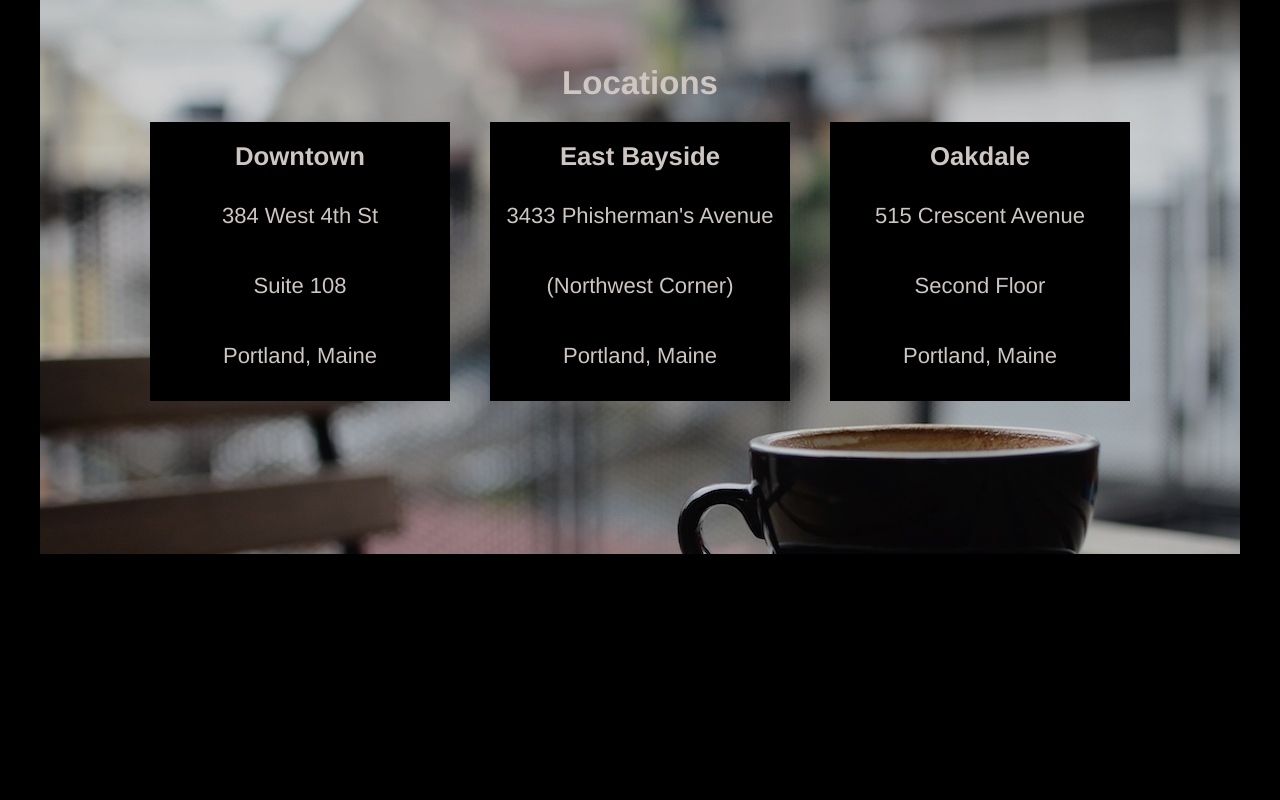
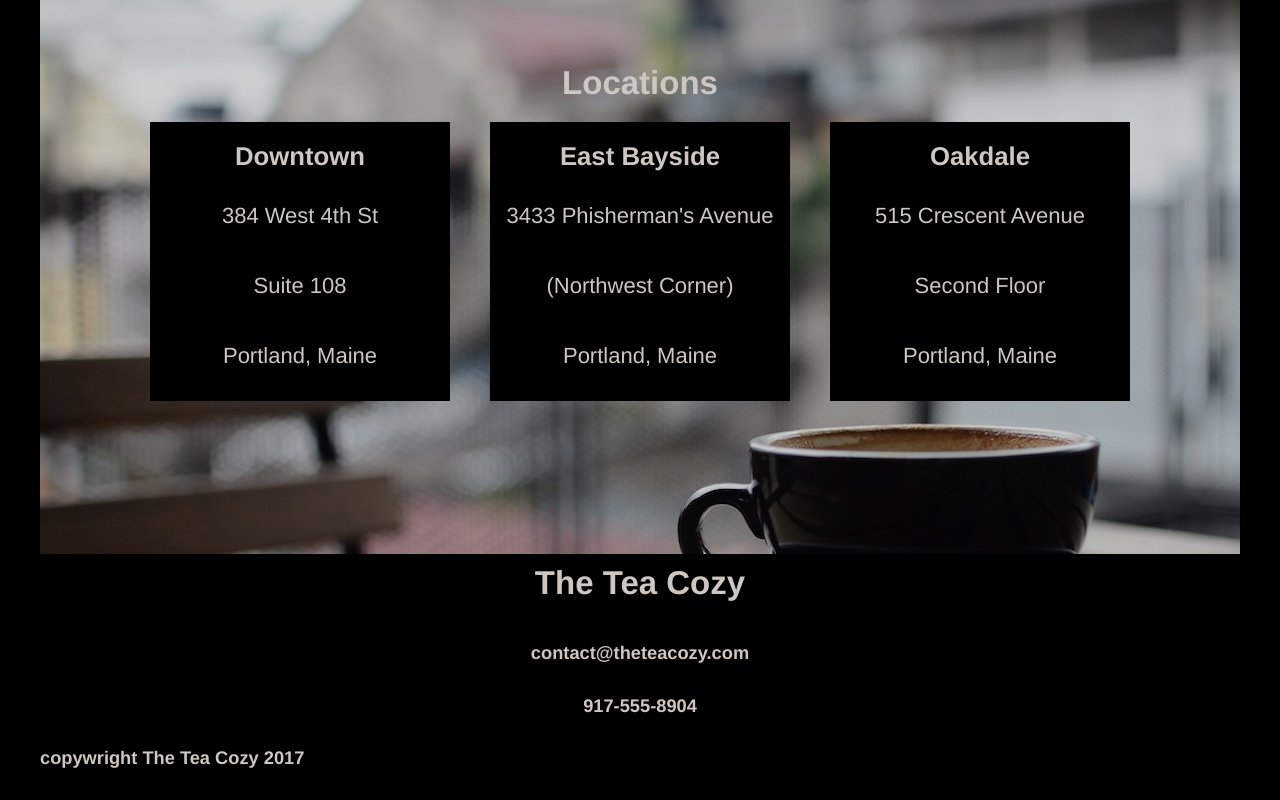
Before and after one commit to ChaseAcklam/tea_cozy, a plain HTML site: page index.html in a window 1280 px wide. Shown: the part 1633-2433 px from the top of the page. Before the commit the page ends 2195 px from the top, so only its background shows below. Drawn offline with Linux system fonts and the light colour scheme.

Commit message:
Finished Webpage 1.0

```diff
--- a/index.html
+++ b/index.html
@@ -5,7 +5,7 @@
     <link rel="stylesheet" href="resources/css/style.css" type="text/css">
   </head>
   <body>
-    <!--Header Section-->
+    <!-- Header Section -->
     <div class="header">
       <div class="logo">
         <img src="resources/images/cozy-logo.png" alt="Tea Cozy Logo">
@@ -18,7 +18,7 @@
         </div>
       </div>
     </div>
-    <!--Body-mission container-->
+    <!-- Body-mission container -->
     <div class="main">
       <div id="mission" class="missionFlex">
         <div class="mission">
@@ -26,7 +26,7 @@
             <h4>Handpicked, Artisanally Curated, Free Range, Sustainable, Small Batch, Fair Trade, Organic Tea</h4>
         </div>
       </div>
-      <!--Body-Store container-->
+      <!-- Body-Store container -->
       <div class="store">
         <h2>Tea of the Month</h2>
         <h4>What's Steeping at The Tea Cozy</h4>
@@ -53,7 +53,7 @@
           </div>
         </div>
       </div>
-      <!--Body-Locations container-->
+      <!-- Body-Locations container -->
       <div class="locations">
         <h2>Locations</h2>
         <div class="locationsFlex">
@@ -77,6 +77,14 @@
             </div>
         </div>
       </div>
+      <!-- Body-Contact container -->
+      <div class="contact">
+        <h2>The Tea Cozy</h2>
+        <h5>contact@theteacozy.com</h5>
+        <h5>917-555-8904</h5>
+      </div>
+      <!-- Footer Section -->
+      <footer><h5>copywright The Tea Cozy 2017</h5></footer>
     </div>
   </body>
 </html>
--- a/resources/css/style.css
+++ b/resources/css/style.css
@@ -115,3 +115,7 @@ h2, h3, h4 {
   flex-direction: column;
   justify-content: center;
 }
+
+footer {
+  text-align: left;
+}
```
